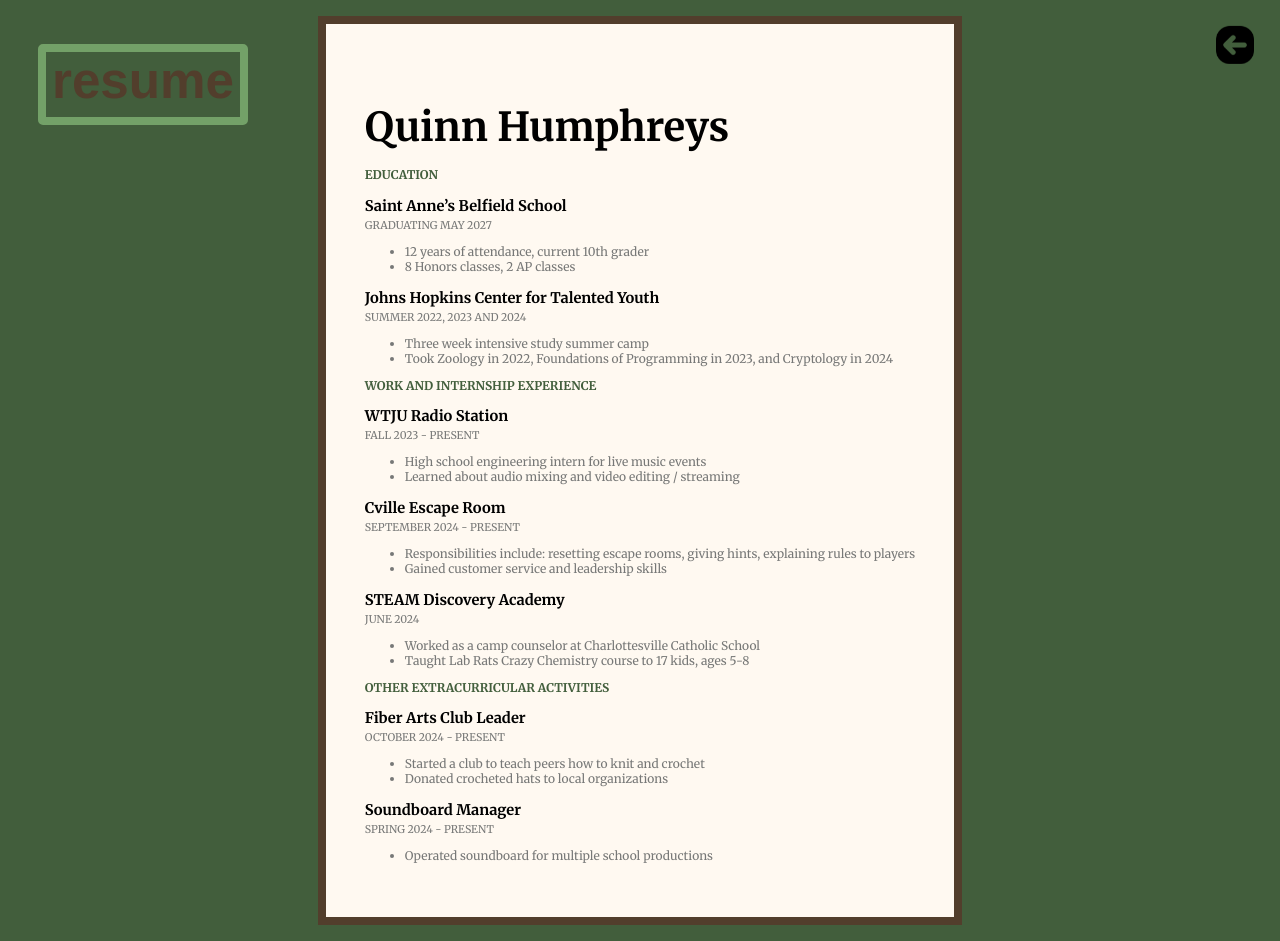
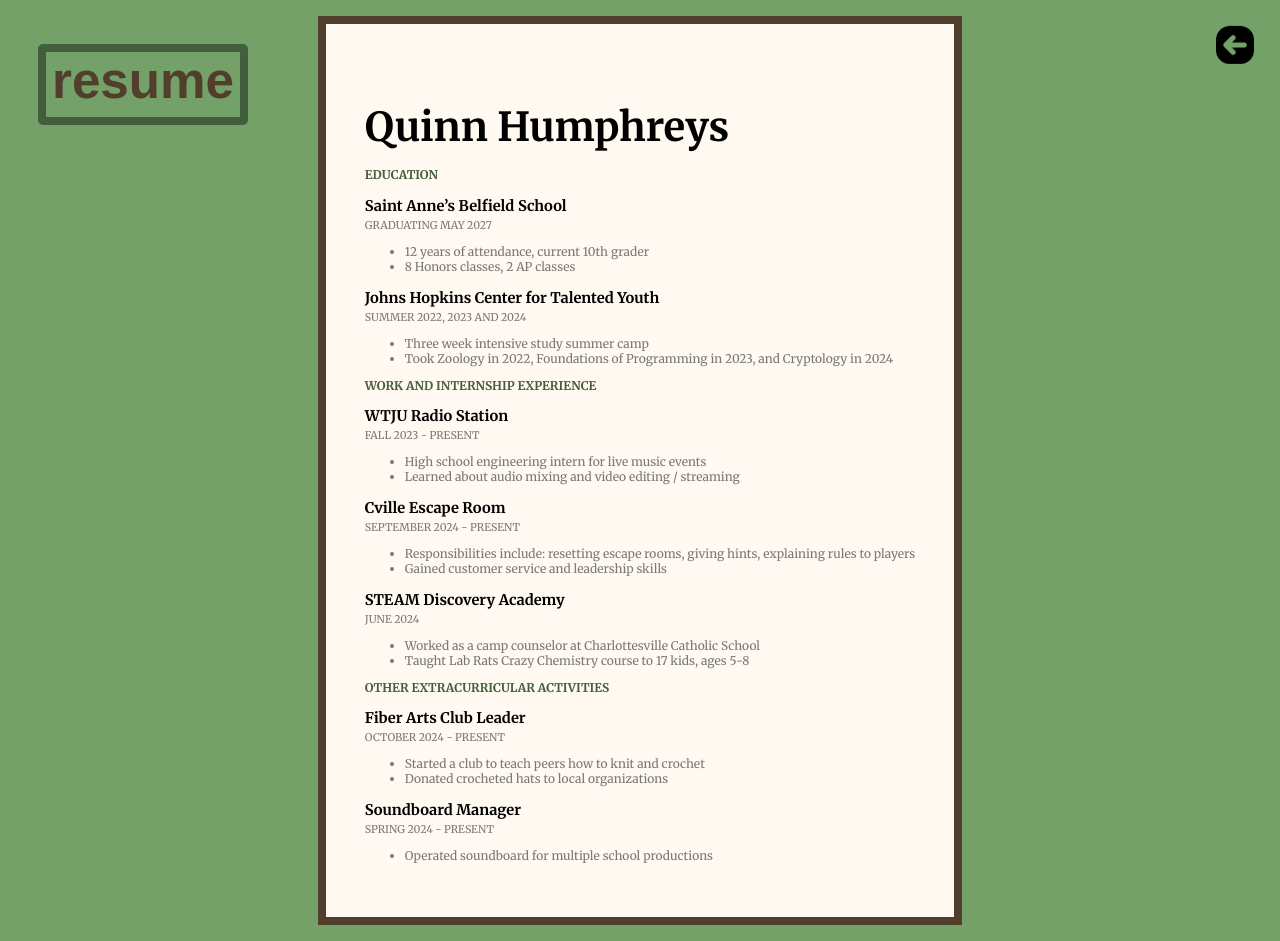
Before and after one commit to qhumphreys/portfolio, a plain HTML site: page resume.html in a window 1280 px wide. Drawn offline with Linux system fonts and the light colour scheme.

Commit message:
Update resume.css

```diff
--- a/resume.css
+++ b/resume.css
@@ -1,6 +1,6 @@
 body{
     margin: 2vh;
-    background-color: #425e3c;
+    background-color: #73a168;
     display: flex;
     justify-content: center;
 }
@@ -22,7 +22,7 @@ body{
     color: #523e2c;
 }
 #titlespan{
-    border: 0.7vw solid #73a168;
+    border: 0.7vw solid #425e3c;
     border-radius:5px;
     padding-bottom:1vh;
     padding-left: 0.7vh;
```
